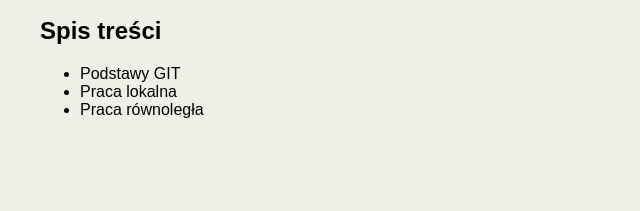
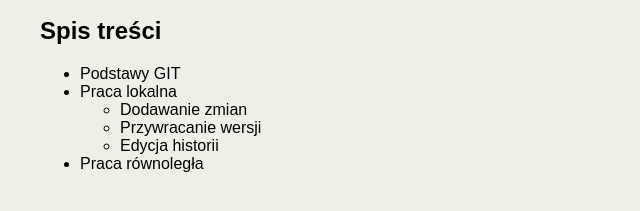
Before and after one commit to KONAL1/Testowe_repozytorium, a plain HTML site: page index.html in a window 1280 px wide. Shown: the part 161-372 px from the top of the page, without its empty margins (0-640 px from the left). Drawn offline with Linux system fonts and the light colour scheme.

Commit message:
Spis treści - praca lokalna - alternatywna

```diff
--- a/index.html
+++ b/index.html
@@ -16,6 +16,11 @@
     <ul>
         <li>Podstawy GIT</li>
         <li>Praca lokalna</li>
+        <ul>
+            <li>Dodawanie zmian</li>
+            <li>Przywracanie wersji</li>
+            <li>Edycja historii</li>
+        </ul>
         <li>Praca równoległa</li>
     </ul>
 </body>
```
